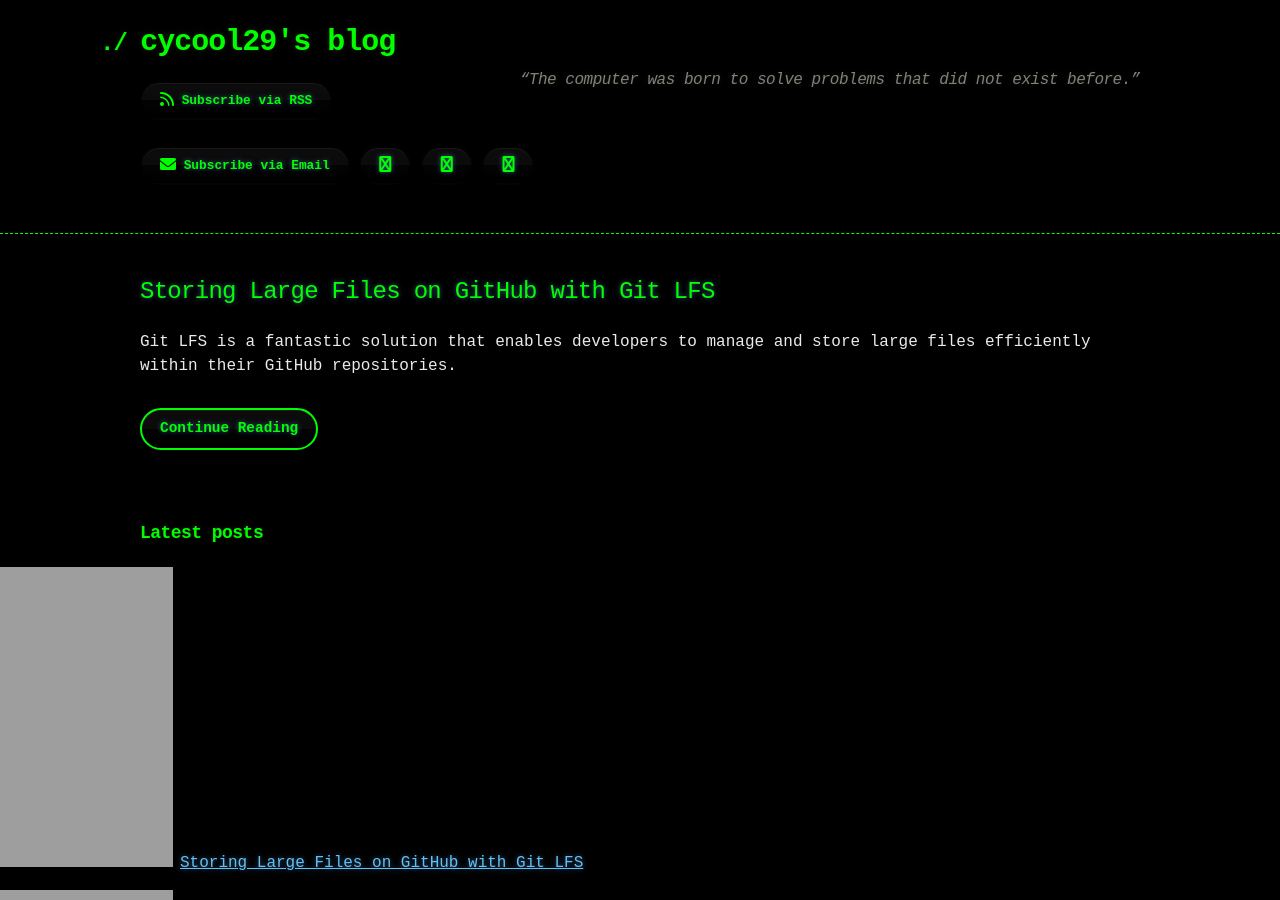
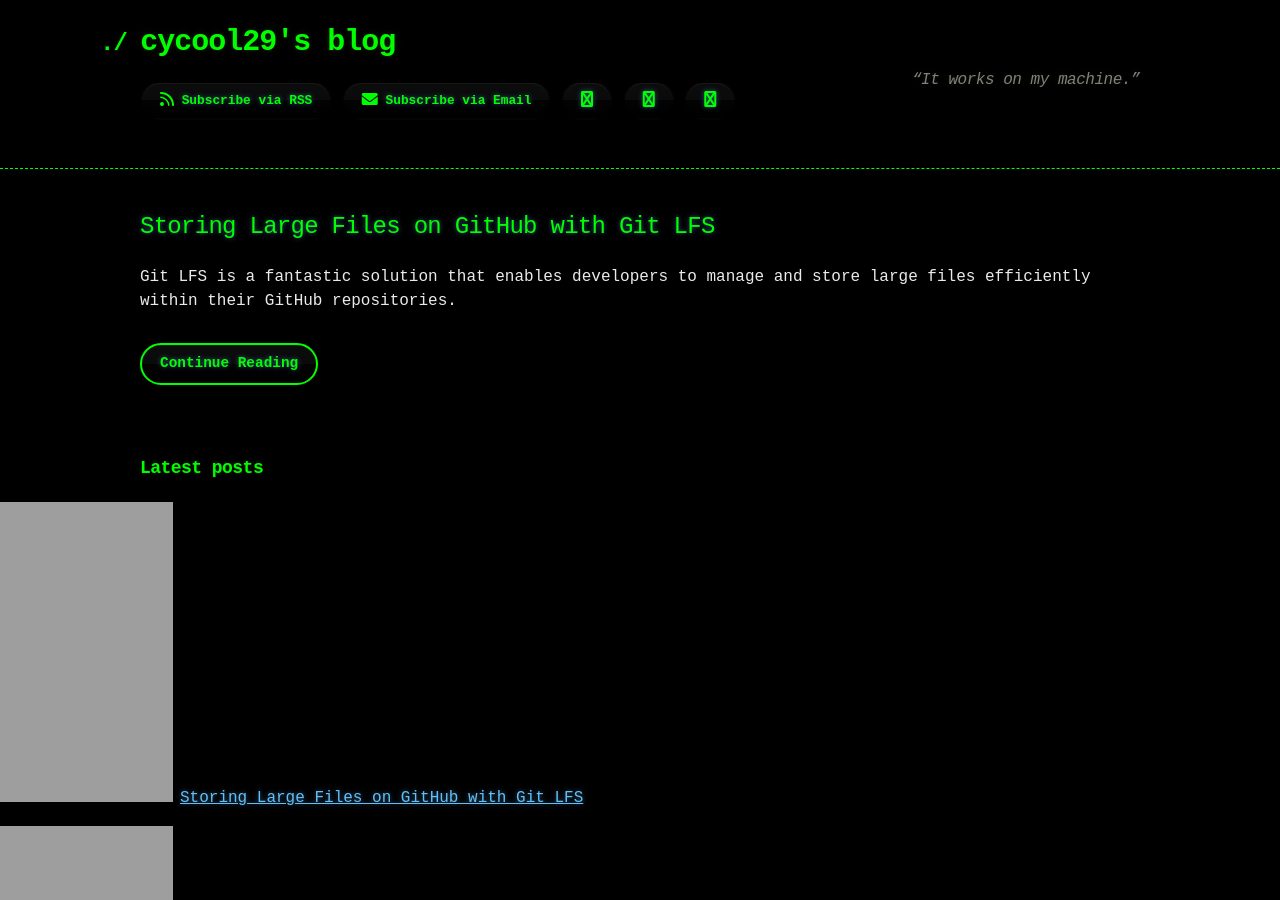
Before and after one commit to cycool29/cycool29.github.io, a Jekyll site: the page built from index.md, in a window 1280 px wide and 900 px high. Built offline with Jekyll 4.4.1, drawn with Linux system fonts in a browser that asks for light colours; a style sheet for code colours, icons or effects is not loaded.

Commit message:
Update quotes

```diff
--- a/_config.yml
+++ b/_config.yml
@@ -1,5 +1,5 @@
 title: cycool29's blog
-description: "“The computer was born to solve problems that did not exist before.” "
+description: "“It works on my machine.” "
 bio: A high school student. Intermediate in Python, Git, Bash. Learning JavaScript. He/Him. "
 author: cycool29
 url: https://cycool29.github.io
```
